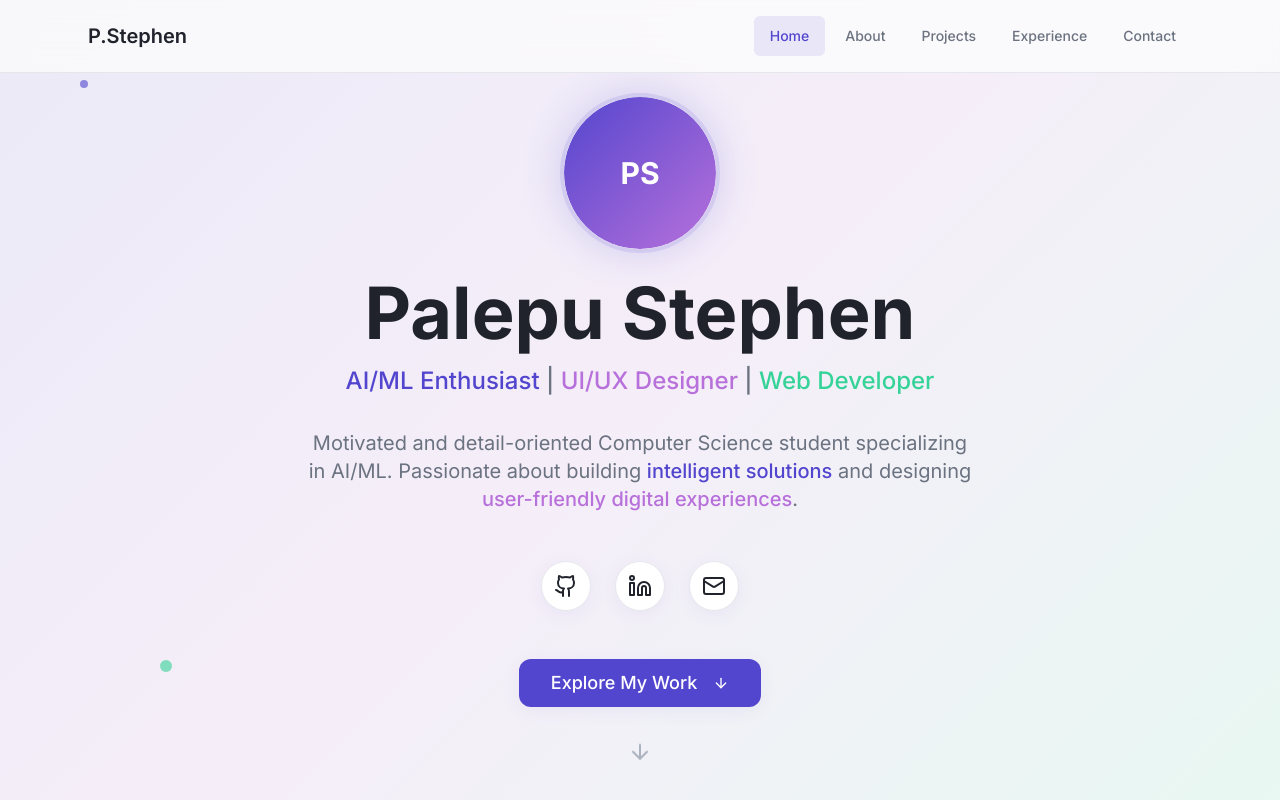
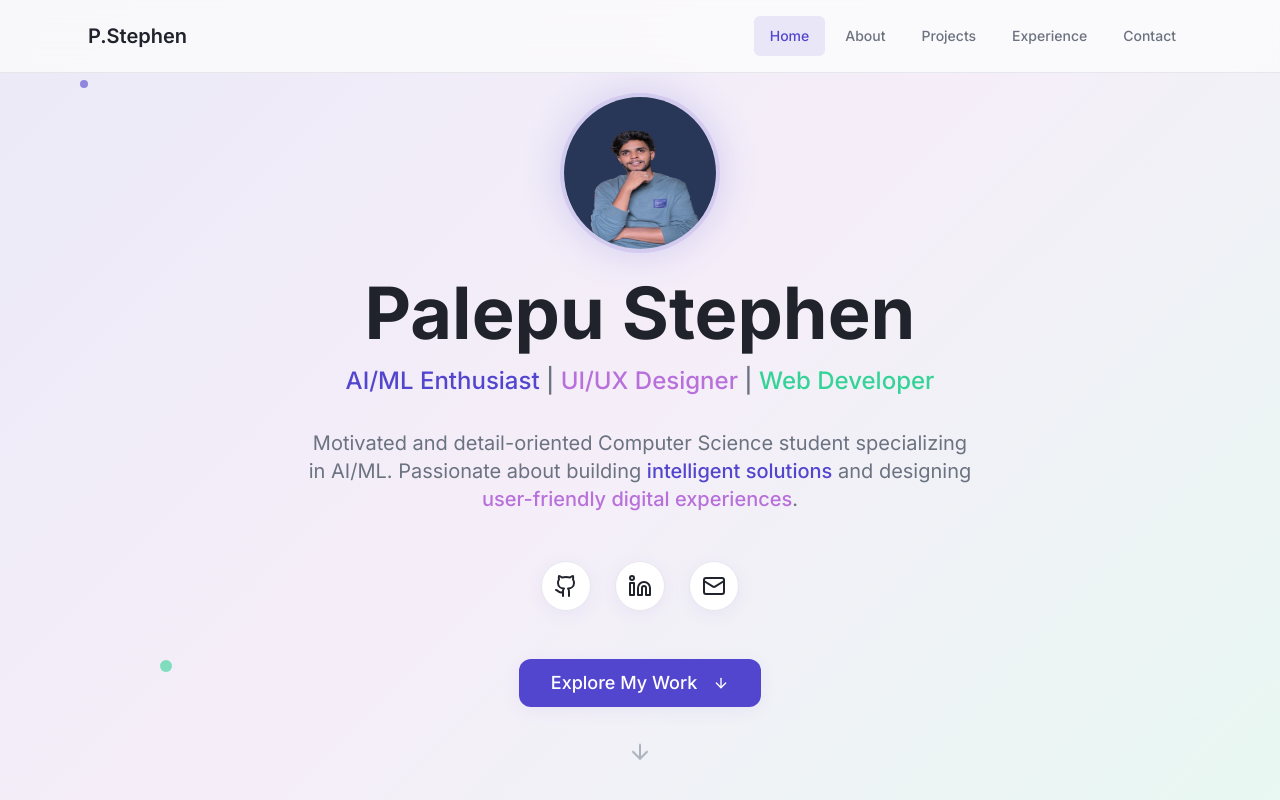
Before and after one commit to StevenDreamer1/Stephendev, a React (Vite) app: page / in a window 1280 px wide. Shown: the top 800 px of the page. Built offline with nearby package versions, Linux system fonts and the light colour scheme.

Commit message:
Add profile picture
Add profile picture to the circular frame in the hero section.

```diff
--- a/src/components/portfolio/HeroSection.tsx
+++ b/src/components/portfolio/HeroSection.tsx
@@ -43,7 +43,7 @@ const HeroSection = () => {
           {/* Profile Avatar */}
           <div className="flex justify-center mb-6">
             <Avatar className="w-32 h-32 md:w-40 md:h-40 border-4 border-primary/20 shadow-glow">
-              <AvatarImage src="" alt="Palepu Stephen" />
+              <AvatarImage src="/lovable-uploads/dd72133c-f99e-4425-a308-45de457cca34.png" alt="Palepu Stephen" />
               <AvatarFallback className="text-2xl md:text-3xl font-bold bg-gradient-to-br from-primary to-secondary text-primary-foreground mx-0 my-0 py-0">
                 PS
               </AvatarFallback>
```
Also changed, not shown: public/lovable-uploads/dd72133c-f99e-4425-a308-45de457cca34.png (added).
